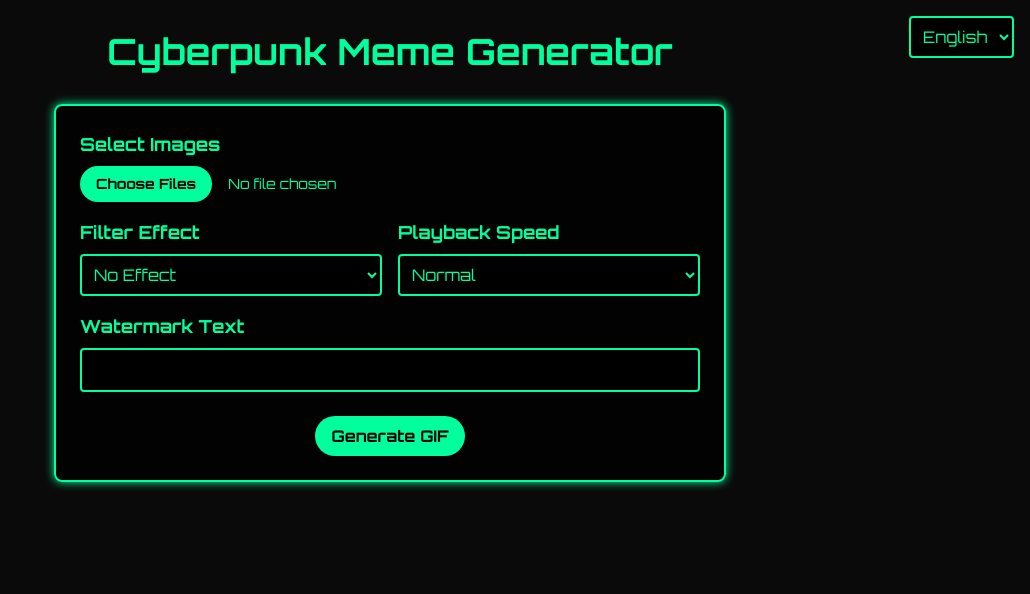
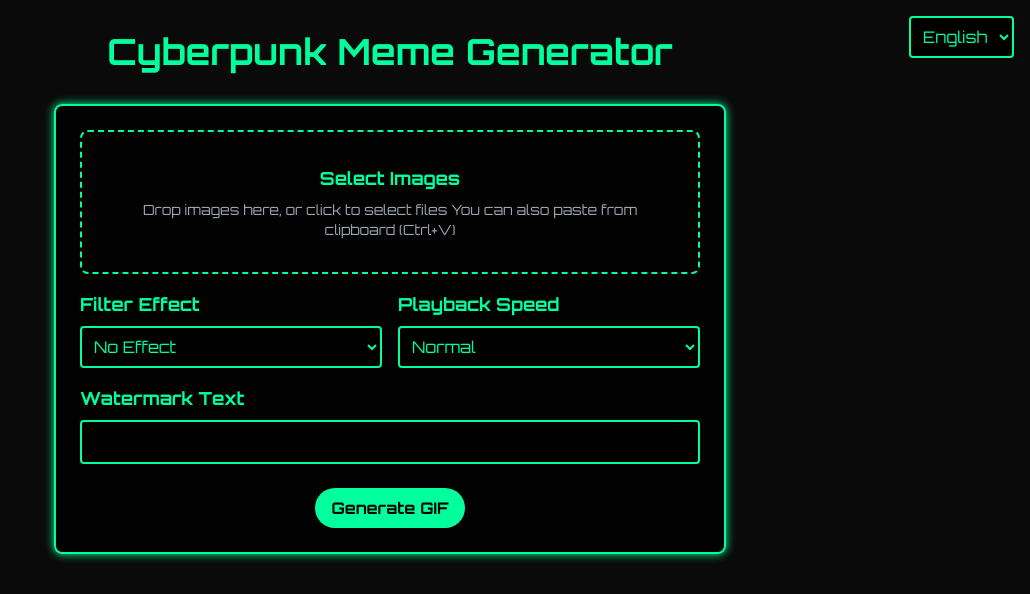
Before and after one commit to tedinroc/cybermeme-generator, a Flask app: page / in a window 1280 px wide. Shown: the top 594 px of the page, without its empty margins (250-1280 px from the left). Run offline with Flask 3, Linux system fonts and the light colour scheme; some libraries are stand-ins or nearby versions.

Commit message:
新增拖放和快貼上傳功能
1. 拖放上傳：
- 支援直接拖放圖片到上傳區域
- 拖放時有視覺反饋

2. 快貼上傳：
- 支援 Ctrl+V 直接貼上圖片
- 支援從其他應用程式複製的圖片

3. 預覽改進：
- 新增刪除按鈕
- 優化預覽圖片的顯示效果

```diff
--- a/static/locales/en-US.json
+++ b/static/locales/en-US.json
@@ -5,6 +5,7 @@
     "gifPreview": "GIF Preview",
     "fpsControl": "FPS Speed Control",
     "filterEffect": "Filter Effect",
+    "filterLabel": "Filter Effect",
     "filters": {
         "none": "No Effect",
         "neon": "Neon",
@@ -14,12 +15,14 @@
         "glitch": "Glitch Art"
     },
     "speed": "Playback Speed",
+    "speedLabel": "Playback Speed",
     "speeds": {
         "fast": "Fast",
         "normal": "Normal",
         "slow": "Slow"
     },
     "watermark": "Watermark Text",
+    "watermarkLabel": "Watermark Text",
     "watermarkPlaceholder": "Enter text...",
     "watermarkPosition": "Watermark Position",
     "positions": {
@@ -29,6 +32,7 @@
     },
     "generateButton": "Generate GIF",
     "downloadButton": "Download GIF",
+    "dropInstructions": "Drop images here, or click to select files\nYou can also paste from clipboard (Ctrl+V)",
     "tips": {
         "title": "Usage Tips",
         "multipleImages": "Upload multiple images to create an animated GIF",
--- a/static/locales/zh-TW.json
+++ b/static/locales/zh-TW.json
@@ -1,18 +1,13 @@
 {
-    "title": "賽博龐克迷因製作器",
+    "title": "賽博龐克迷因生成器",
     "selectImages": "選擇圖片",
+    "dropInstructions": "拖放圖片到這裡，或點擊選擇檔案\n也可以直接從剪貼簿貼上 (Ctrl+V)",
     "preview": "預覽",
     "gifPreview": "GIF 預覽",
     "fpsControl": "FPS 速度控制",
     "filterEffect": "濾鏡效果",
-    "filters": {
-        "none": "無效果",
-        "neon": "霓虹效果",
-        "matrix": "駭客任務",
-        "vaporwave": "蒸氣波",
-        "retro": "復古風格",
-        "glitch": "故障藝術"
-    },
+    "filterLabel": "濾鏡效果",
+    "speedLabel": "播放速度",
     "speed": "播放速度",
     "speeds": {
         "fast": "快速",
@@ -20,6 +15,7 @@
         "slow": "慢速"
     },
     "watermark": "浮水印文字",
+    "watermarkLabel": "浮水印文字",
     "watermarkPlaceholder": "輸入文字...",
     "watermarkPosition": "浮水印位置",
     "positions": {
@@ -38,6 +34,8 @@
         "autoResize": "圖片會自動調整大小和壓縮以提高效能"
     },
     "loading": "生成中...",
+    "error": "發生錯誤",
+    "success": "生成成功！",
     "errors": {
         "noFile": "請選擇至少一個圖片檔案",
         "previewFailed": "預覽生成失敗",
@@ -45,5 +43,13 @@
         "generateFailed": "生成失敗",
         "noFiles": "請選擇至少一張圖片",
         "uploadFailed": "上傳圖片時發生錯誤"
+    },
+    "filters": {
+        "none": "無效果",
+        "neon": "霓虹效果",
+        "matrix": "駭客任務",
+        "vaporwave": "蒸氣波",
+        "retro": "復古風格",
+        "glitch": "故障藝術"
     }
 }
--- a/templates/index.html
+++ b/templates/index.html
@@ -117,14 +117,18 @@
         <div class="cyberpunk-card max-w-2xl mx-auto p-6 rounded-lg">
             <form id="uploadForm" class="space-y-6">
                 <div class="space-y-4">
-                    <label class="block">
-                        <span class="text-lg font-bold" data-i18n="selectImages">選擇圖片</span>
+                    <div id="dropZone"
+                        class="relative border-2 border-dashed border-[#00ff9d] rounded-lg p-8 text-center hover:border-[#ff00ff] transition-colors duration-300">
                         <input type="file" id="imageInput" multiple accept="image/*"
-                            class="mt-2 block w-full text-sm file:mr-4 file:py-2 file:px-4
-                            file:rounded-full file:border-0 file:text-sm file:font-semibold
-                            file:bg-[#00ff9d] file:text-black hover:file:bg-[#ff00ff]
-                            file:cursor-pointer cursor-pointer">
-                    </label>
+                            class="absolute inset-0 w-full h-full opacity-0 cursor-pointer">
+                        <div class="space-y-2">
+                            <div class="text-lg font-bold" data-i18n="selectImages">選擇圖片</div>
+                            <p class="text-sm text-gray-400" data-i18n="dropInstructions">
+                                拖放圖片到這裡，或點擊選擇檔案<br>
+                                也可以直接從剪貼簿貼上 (Ctrl+V)
+                            </p>
+                        </div>
+                    </div>
 
                     <div class="grid grid-cols-2 gap-4">
                         <div>
@@ -196,6 +200,7 @@
         // 獲取所有需要的元素
         const uploadForm = document.getElementById('uploadForm');
         const imageInput = document.getElementById('imageInput');
+        const dropZone = document.getElementById('dropZone');
         const previewContainer = document.getElementById('previewContainer');
         const resultContainer = document.getElementById('resultContainer');
         const resultGif = document.getElementById('resultGif');
@@ -208,8 +213,51 @@
 
         // 設置加載動畫
         loadingOverlay.className = 'loading hidden';
-        loadingOverlay.innerHTML = '<div class="loading-text glitch">生成中...</div>';
+        loadingOverlay.innerHTML = '<div class="loading-text glitch" data-i18n="loading">生成中...</div>';
         document.body.appendChild(loadingOverlay);
+
+        // 處理拖放
+        dropZone.addEventListener('dragover', (e) => {
+            e.preventDefault();
+            dropZone.classList.add('border-[#ff00ff]');
+        });
+
+        dropZone.addEventListener('dragleave', (e) => {
+            e.preventDefault();
+            dropZone.classList.remove('border-[#ff00ff]');
+        });
+
+        dropZone.addEventListener('drop', (e) => {
+            e.preventDefault();
+            dropZone.classList.remove('border-[#ff00ff]');
+
+            const files = e.dataTransfer.files;
+            if (files.length > 0) {
+                imageInput.files = files;
+                refreshPreviews();
+            }
+        });
+
+        // 處理剪貼簿
+        document.addEventListener('paste', (e) => {
+            const items = e.clipboardData.items;
+            const imageFiles = [];
+
+            for (let item of items) {
+                if (item.type.indexOf('image') !== -1) {
+                    const file = item.getAsFile();
+                    imageFiles.push(file);
+                }
+            }
+
+            if (imageFiles.length > 0) {
+                // 創建新的 FileList 物件
+                const dataTransfer = new DataTransfer();
+                imageFiles.forEach(file => dataTransfer.items.add(file));
+                imageInput.files = dataTransfer.files;
+                refreshPreviews();
+            }
+        });
 
         // 處理表單提交
         uploadForm.addEventListener('submit', async (e) => {
@@ -253,32 +301,51 @@
             }
         });
 
-        // 預覽上傳的圖片
+        // 更新預覽
         function refreshPreviews() {
             const files = imageInput.files;
             if (!files || files.length === 0) {
                 previewContainer.innerHTML = '';
+                generateBtn.disabled = true;
                 return;
             }
 
             previewContainer.innerHTML = '';
+            generateBtn.disabled = false;
 
             for (let file of files) {
                 if (!file.type.startsWith('image/')) continue;
 
-                const reader = new FileReader();
                 const previewDiv = document.createElement('div');
-                previewDiv.className = 'cyberpunk-card p-2';
+                previewDiv.className = 'relative group';
 
                 const img = document.createElement('img');
-                img.className = 'w-full h-auto rounded';
+                img.className = 'w-full h-48 object-cover rounded-lg';
 
+                const deleteBtn = document.createElement('button');
+                deleteBtn.className = 'absolute top-2 right-2 bg-red-500 text-white rounded-full p-1 opacity-0 group-hover:opacity-100 transition-opacity duration-200';
+                deleteBtn.innerHTML = '✕';
+                deleteBtn.onclick = (e) => {
+                    e.preventDefault();
+                    const dataTransfer = new DataTransfer();
+                    const files = imageInput.files;
+                    for (let i = 0; i < files.length; i++) {
+                        if (files[i] !== file) {
+                            dataTransfer.items.add(files[i]);
+                        }
+                    }
+                    imageInput.files = dataTransfer.files;
+                    refreshPreviews();
+                };
+
+                const reader = new FileReader();
                 reader.onload = (e) => {
                     img.src = e.target.result;
                 };
 
                 reader.readAsDataURL(file);
                 previewDiv.appendChild(img);
+                previewDiv.appendChild(deleteBtn);
                 previewContainer.appendChild(previewDiv);
             }
         }
```
